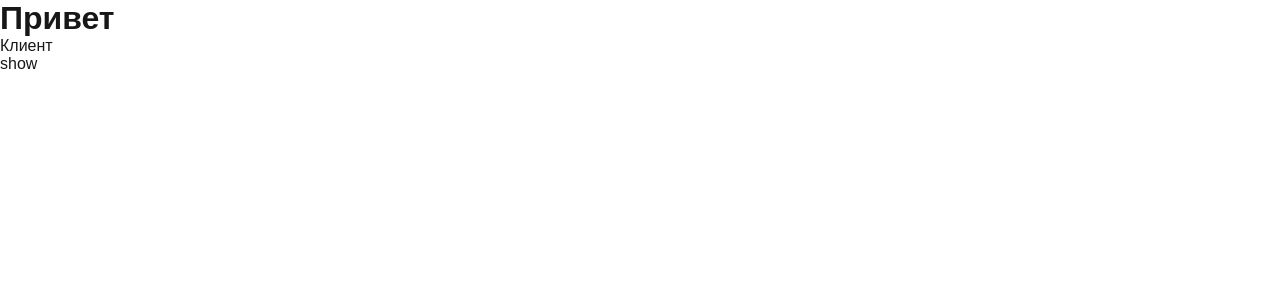
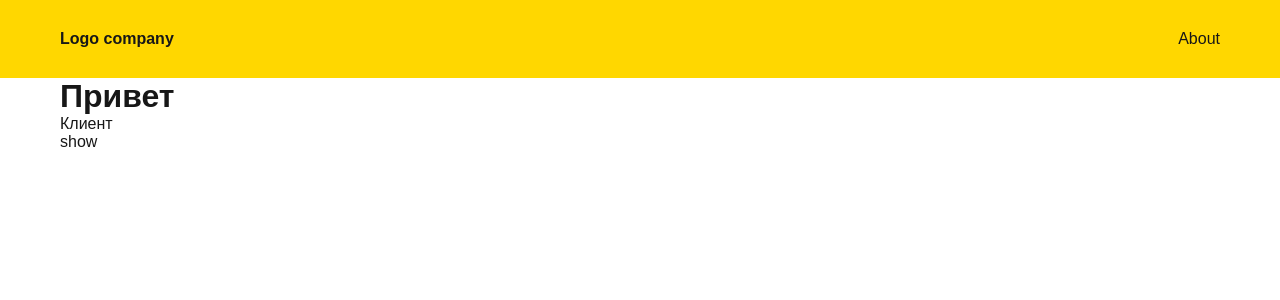
Before and after one commit to Dron245/project, a Next.js app: page / in a window 1280 px wide. Shown: the top 300 px of the page. Built offline with nearby package versions, Linux system fonts and the light colour scheme.

Commit message:
2111-1610

```diff
--- /dev/null
+++ b/app/about/style.module.css
@@ -0,0 +1,8 @@
+.wrapper {
+	margin-top: 50px;
+}
+
+.text {
+	font-size: 18px;
+	font-weight: 600;
+}
--- /dev/null
+++ b/app/components/Header.js
@@ -0,0 +1,17 @@
+import Link from 'next/link';
+import '../globals.css';
+import './style.css'
+const Header = () => {
+	return (
+		<header className="header">
+			<div className='container header__wrapper'>
+				<Link href='/'>
+					<strong>Logo company</strong>
+				</Link>
+				<Link href='/about'>About</Link>
+			</div>
+		</header>
+	);
+};
+
+export default Header;
--- /dev/null
+++ b/app/components/style.css
@@ -0,0 +1,11 @@
+.header {
+
+	background-color: gold;
+}
+
+.header__wrapper {
+	display: flex;
+	justify-content: space-between;
+	align-items: center;
+	padding: 30px 20px;
+}
--- a/app/globals.css
+++ b/app/globals.css
@@ -34,7 +34,11 @@ a {
   color: inherit;
   text-decoration: none;
 }
-
+.container {
+	max-width: 1200px;
+	padding-inline: 20px;
+	margin: 0 auto;
+}
 @media (prefers-color-scheme: dark) {
   html {
     color-scheme: dark;
--- a/app/layout.js
+++ b/app/layout.js
@@ -1,26 +1,28 @@
-import localFont from "next/font/local";
-import "./globals.css";
+import localFont from 'next/font/local';
+import './globals.css';
+import Header from './components/Header';
 
 const geistSans = localFont({
-  src: "./fonts/GeistVF.woff",
-  variable: "--font-geist-sans",
-  weight: "100 900",
+	src: './fonts/GeistVF.woff',
+	variable: '--font-geist-sans',
+	weight: '100 900',
 });
 const geistMono = localFont({
-  src: "./fonts/GeistMonoVF.woff",
-  variable: "--font-geist-mono",
-  weight: "100 900",
+	src: './fonts/GeistMonoVF.woff',
+	variable: '--font-geist-mono',
+	weight: '100 900',
 });
 
 export const metadata = {
-  title: "Create Next App",
-  description: "Generated by create next app",
+	title: 'Create Next App',
+	description: 'Generated by create next app',
 };
 
 export default function RootLayout({ children }) {
 	return (
-    <html lang="ru">
+		<html lang='ru'>
 			<body className={`${geistSans.variable} ${geistMono.variable}`}>
+					<Header />
 					{children}
 			</body>
 		</html>
--- a/app/page.js
+++ b/app/page.js
@@ -1,10 +1,10 @@
 import Link from "next/link";
 export default function Home() {
 	return (
-		<>
+		<div className="container test">
 			<h1>Привет</h1>
 			<Link href="/client">Клиент</Link><br/>
 			<Link href="/client/show">show</Link>
-		</>
+		</div>
 	);
 }
```
Also changed, not shown: app/about/page.js (added, +10 -0 lines). Lines whose indentation alone changed are shown as unchanged.
